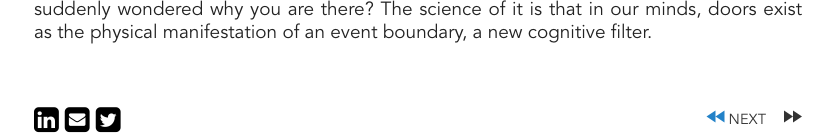
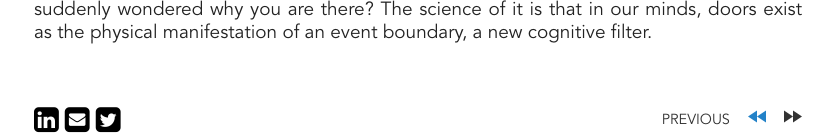
Before and after one commit to jpamata/jpamata.github.io, a Jekyll site: the page built from index.html, in a window 1280 px wide. Shown: the part 1233-1369 px from the top of the page, without its empty margins (222-1056 px from the left). Built offline with Jekyll 4.4.1, drawn with Linux system fonts in a browser that asks for light colours; the list of posts is cut into pages by our own code.

Commit message:
Update footer.html

```diff
--- a/_includes/footer.html
+++ b/_includes/footer.html
@@ -16,19 +16,19 @@
   {% endif %}
 
   {% if paginator.next_page %}
+  PREVIOUS
     <a href="{{site.url}}/page{{paginator.next_page}}" class="older"><span class="mega-octicon octicon-playback-{% if site.rtl %}fast-forward{% else %}rewind{% endif %}" style="min-width: 32px;"></span></a>
-    NEXT
   {% else %}
+  PREVIOUS
     <span class="next"> <span class="mega-octicon octicon-playback-{% if site.rtl %}fast-forward{% else %}rewind{% endif %}" style="min-width: 32px;"></span></span>
-    NEXT
   {% endif %}
 
   {% if paginator.previous_page %}
-  PREVIOUS
     {% if paginator.page == 2 %}
+  NEXT
       <a href="{{site.url}}/" class="newer"><span class="mega-octicon octicon-playback-{% if site.rtl %}rewind{% else %}fast-forward{% endif %}" style="min-width: 32px;"></span></a>
     {% else %}
-  PREVIOUS
+  NEXT
       <a href="{{site.url}}/page{{paginator.previous_page}}" class="newer"><span class="mega-octicon octicon-playback-{% if site.rtl %}rewind{% else %}fast-forward{% endif %}" style="min-width: 32px;"></span></a>
     {% endif %}
   {% else %}
```
